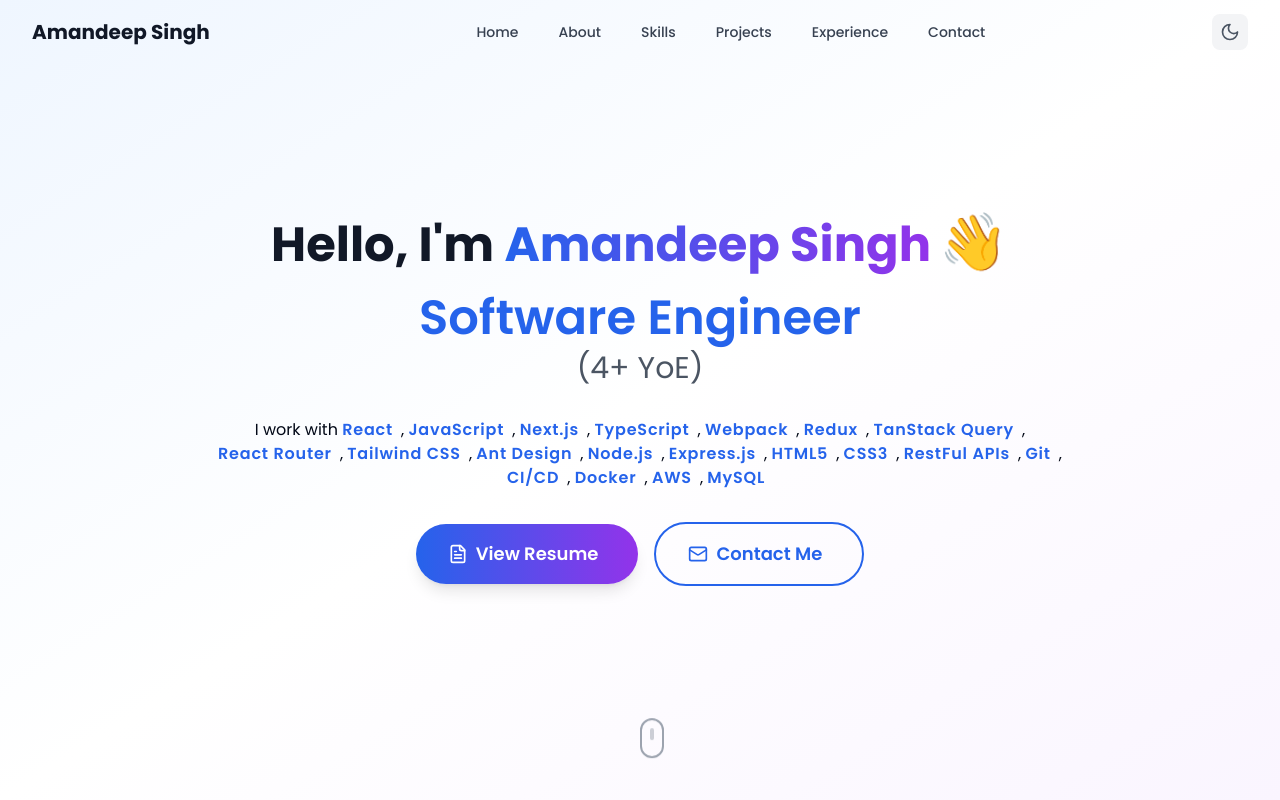
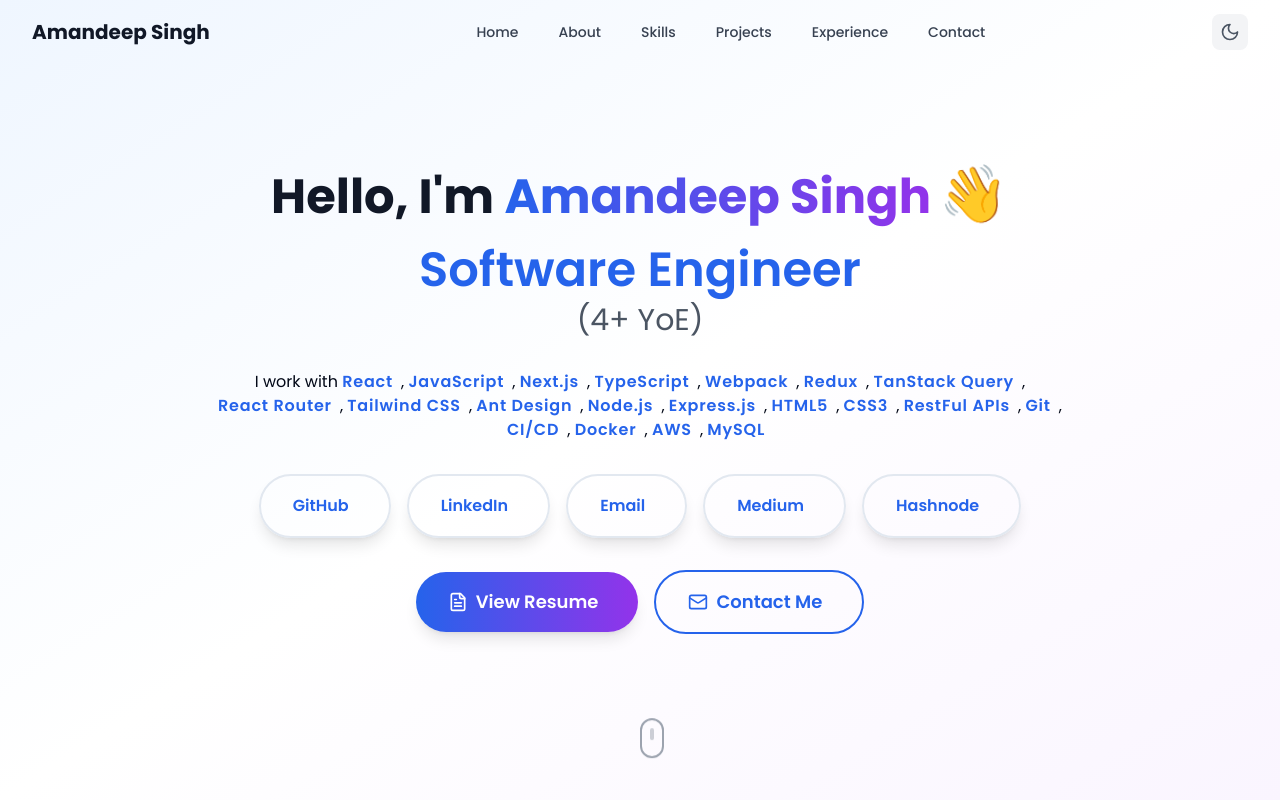
Before and after one commit to Amandeep-tech/portfolio, a React (Vite) app: page / in a window 1280 px wide. Shown: the top 800 px of the page. Built offline with nearby package versions, Linux system fonts and the light colour scheme.

Commit message:
added social profiles to hero

```diff
--- /dev/null
+++ b/src/components/Button.tsx
@@ -0,0 +1,30 @@
+import React from "react";
+
+interface IButtonProps {
+  children: React.ReactNode;
+  onClick?: () => void;
+  className?: string;
+  type?: "button" | "submit" | "reset";
+  disabled?: boolean;
+}
+
+const Button = (props: IButtonProps) => {
+  return (
+    <button
+      className={`group
+         text-black px-8 py-4 rounded-full font-semibold text-lg shadow-lg
+         hover:shadow-xl transform hover:scale-105 transition-all duration-300
+         flex items-center gap-2 ${props.className}`}
+      onClick={props.onClick || (() => {})}
+      type={props.type}
+      disabled={props.disabled}
+    >
+      {props.children}
+      <div className="w-0 group-hover:w-4 transition-all duration-300 overflow-hidden">
+        →
+      </div>
+    </button>
+  );
+};
+
+export default Button;
--- a/src/components/Hero.tsx
+++ b/src/components/Hero.tsx
@@ -2,6 +2,7 @@ import React from "react";
 import { FileText, Mail } from "lucide-react";
 import { Link } from "react-router-dom";
 import { TechnologyList } from './TechnologyList';
+import SocialHandleList from "./SocialHandleList";
 
 const Hero = () => {
   const scrollToContact = () => {
@@ -66,6 +67,10 @@ const Hero = () => {
               <TechnologyList technologies={technologies} />
             </p>
 
+            <div className="flex justify-center items-center mb-8">
+              <SocialHandleList />
+            </div>
+
             <div className="flex flex-col sm:flex-row gap-4 justify-center items-center">
               <button className="group bg-gradient-to-r from-blue-600 to-purple-600 text-white px-8 py-4 rounded-full font-semibold text-lg shadow-lg hover:shadow-xl transform hover:scale-105 transition-all duration-300 flex items-center gap-2">
                 <FileText size={20} />
@@ -82,7 +87,11 @@ const Hero = () => {
 
               <button
                 onClick={scrollToContact}
-                className="group border-2 border-blue-600 dark:border-blue-400 text-blue-600 dark:text-blue-400 px-8 py-4 rounded-full font-semibold text-lg hover:bg-blue-600 hover:text-white dark:hover:bg-blue-400 dark:hover:text-gray-900 transform hover:scale-105 transition-all duration-300 flex items-center gap-2"
+                className="group border-2 border-blue-600 dark:border-blue-400
+                 text-blue-600 dark:text-blue-400 px-8 py-4 rounded-full font-semibold
+                 text-lg hover:bg-blue-600 hover:text-white dark:hover:bg-blue-400
+                 dark:hover:text-gray-900 transform hover:scale-105 transition-all duration-300
+                 flex items-center gap-2"
               >
                 <Mail size={20} />
                 Contact Me
--- /dev/null
+++ b/src/components/SocialHandleList.tsx
@@ -0,0 +1,47 @@
+import React from "react";
+import { Github, Linkedin, Mail, Heart, ArrowUpRight } from "lucide-react";
+import Button from "./Button";
+
+const socialLinks = [
+  { href: "https://github.com/Amandeep-tech", label: "GitHub" },
+  {
+    href: "https://www.linkedin.com/in/amandeep-singh-9241061a6/",
+    label: "LinkedIn",
+  },
+  { href: "mailto:amanpank8910@mail.com", label: "Email" },
+  {
+    href: "https://medium.com/@ps772117",
+    label: "Medium",
+  },
+  {
+    href: "https://hashnode.com/@amandeep847",
+    label: "Hashnode",
+  },
+];
+
+const SocialHandleList = () => {
+  return (
+    <div className="flex gap-4">
+      {socialLinks.map((link) => (
+        <a
+          href={link.href}
+          target="_blank"
+          rel="noopener noreferrer"
+          key={link.label}
+        >
+          <Button
+            className="group border-2
+						text-blue-600 dark:text-blue-400 px-8 py-4 rounded-full font-semibold text-lg
+						 hover:bg-blue-600 hover:text-white dark:hover:bg-blue-400
+						  dark:hover:text-gray-900 transform hover:scale-105 transition-all duration-300
+							flex items-center gap-2"
+          >
+            <span className="text-base">{link.label}</span>
+          </Button>
+        </a>
+      ))}
+    </div>
+  );
+};
+
+export default SocialHandleList;
--- a/src/index.css
+++ b/src/index.css
@@ -117,3 +117,18 @@
   display: inline-block;
   transform-origin: 70% 70%;
 }
+
+@keyframes moveUp {
+  0% {
+    transform: translateY(0);
+  }
+  100% {
+    transform: translateY(-10px);
+  }
+}
+
+.move-up {
+  animation: moveUp 0.5s ease-in-out forwards;
+  animation-delay: 0.2s;
+  transform-origin: center;
+}
```
Also changed, not shown: src/constants.ts (added).
